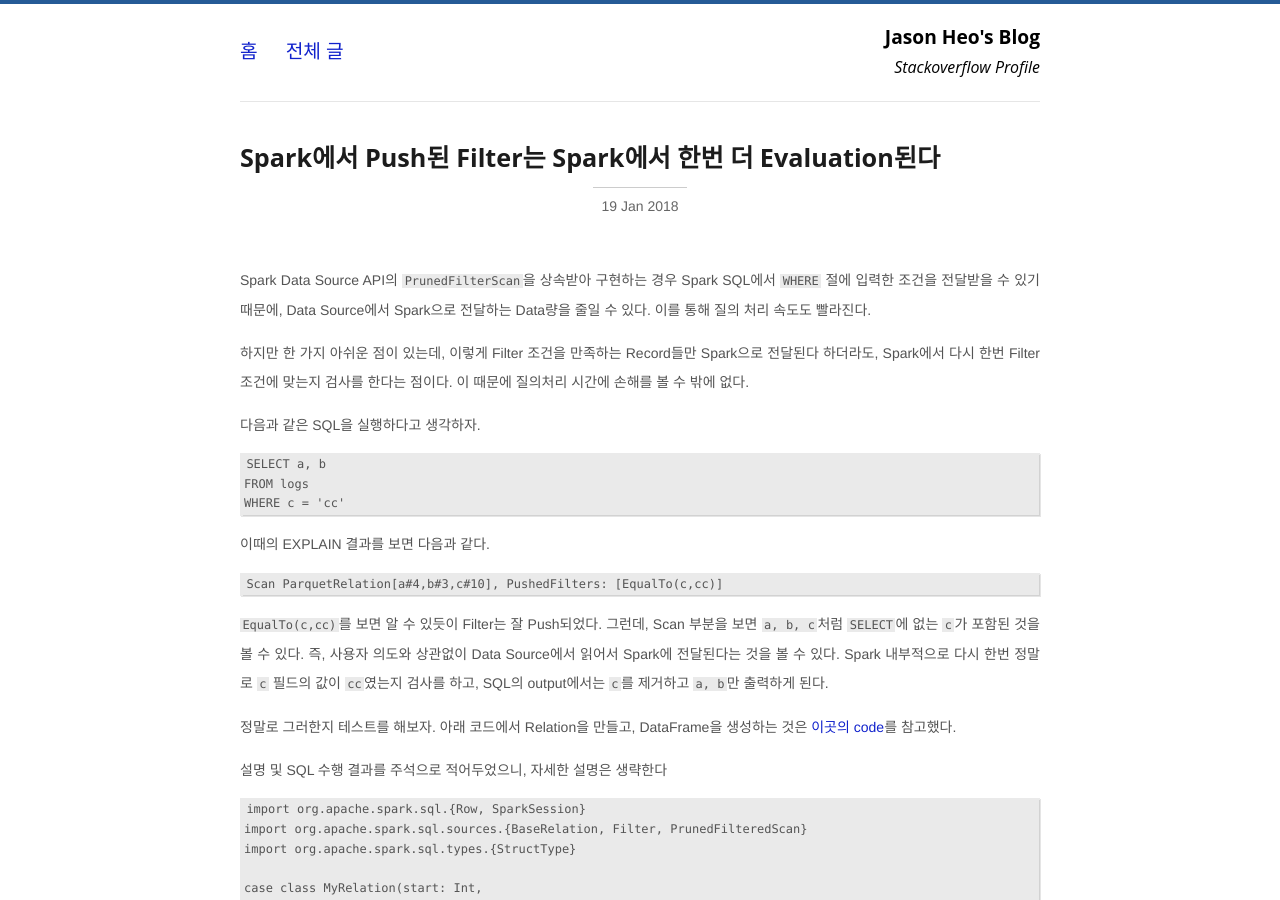
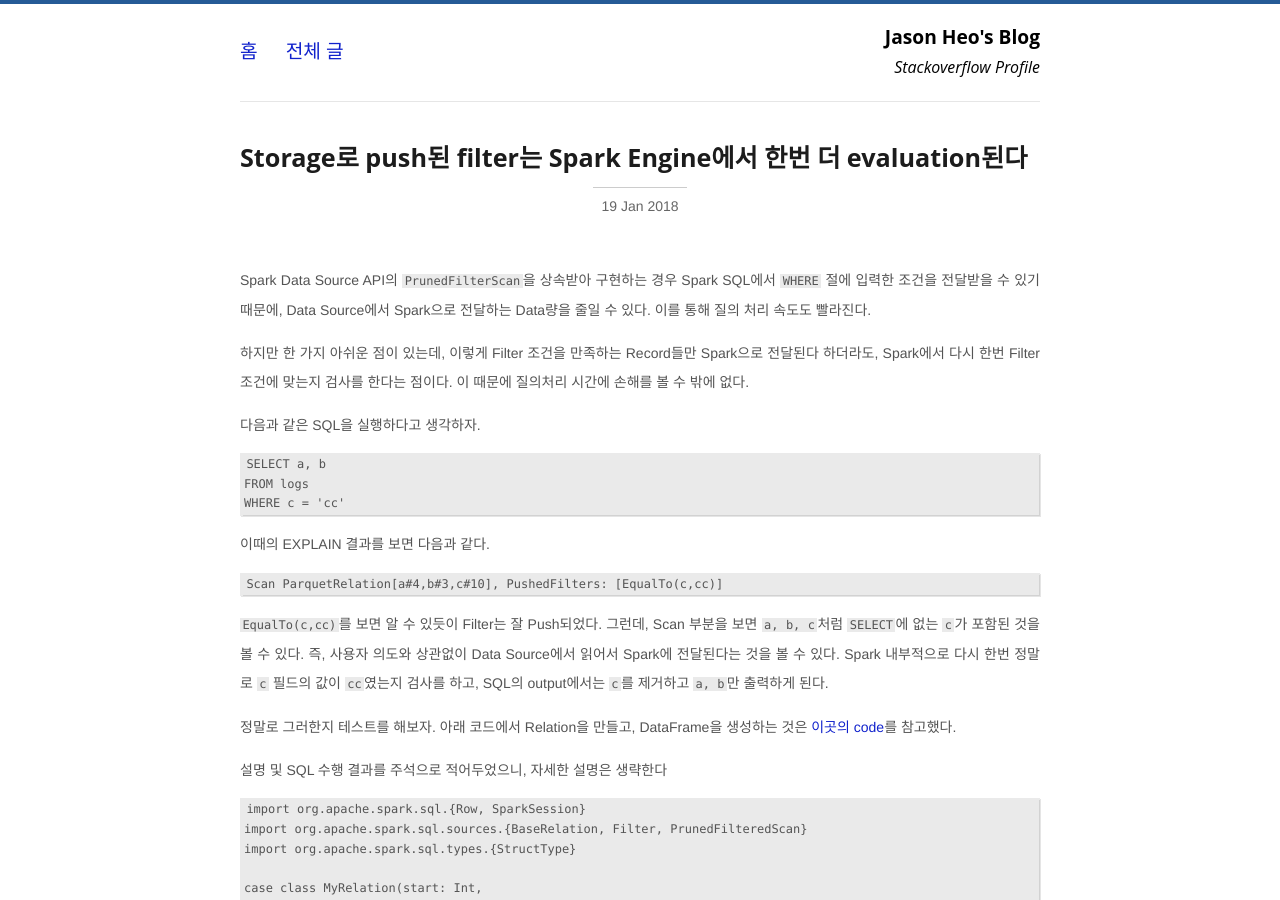
Before and after one commit to jason-heo/jason-heo.github.io, a Jekyll site: the page built from _posts/2018-01-19-spark-pushed-filter-evaluated-again.md, in a window 1280 px wide and 900 px high. Built offline with Jekyll 4.4.1, drawn with Linux system fonts in a browser that asks for light colours; comment, search, counter and statistics services are not loaded.

Commit message:
제목 변경

```diff
--- a/_posts/2018-01-19-spark-pushed-filter-evaluated-again.md
+++ b/_posts/2018-01-19-spark-pushed-filter-evaluated-again.md
@@ -1,6 +1,6 @@
 ---
 layout: post
-title: "Spark에서 Push된 Filter는 Spark에서 한번 더 Evaluation된다"
+title: "Storage로 push된 filter는 Spark Engine에서 한번 더 evaluation된다"
 categories: "bigdata"
 ---
 
```
